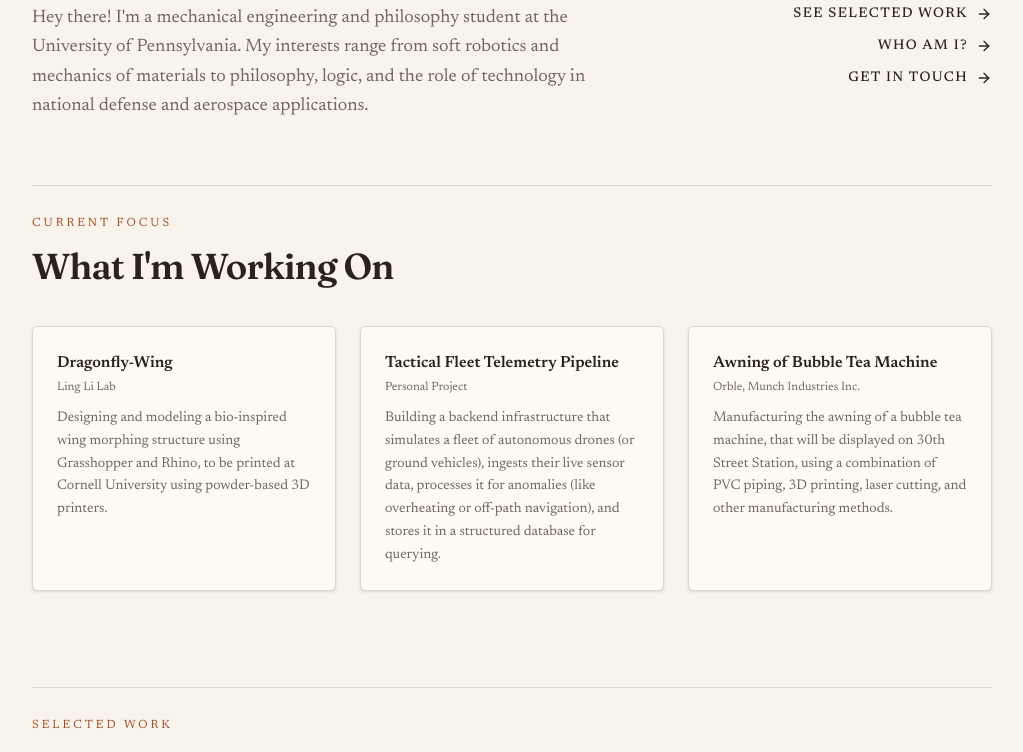
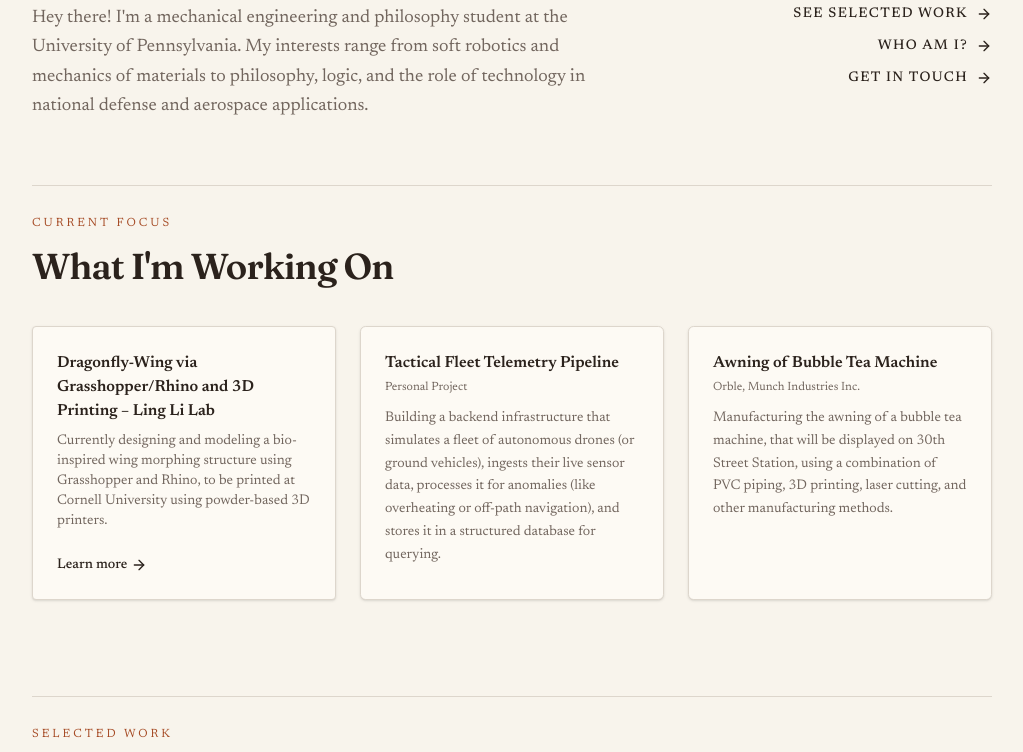
Before and after one commit to sunya-afrasiabi/sunya-afrasiabi-portfolio, a Next.js app: page / in a window 1280 px wide. Shown: the part 428-1180 px from the top of the page, without its empty margins (128-1151 px from the left). Built offline with nearby package versions, Linux system fonts and the light colour scheme.

Commit message:
add link to dragonfly wing project
Updated project description and added a 'Learn more' link for the Dragonfly-Wing project.

```diff
--- a/app/page.tsx
+++ b/app/page.tsx
@@ -82,18 +82,26 @@ export default function HomePage() {
 
         <div className="grid gap-6 md:grid-cols-3">
           {/* Box 1 */}
-          <div className="flex flex-col gap-3 rounded-xl border border-border bg-card p-6 shadow-sm transition-colors hover:bg-secondary/50">
+          <div className="flex h-full flex-col rounded-lg border border-border bg-card p-6 text-card-foreground shadow-sm">
             <div>
-              <h3 className="font-sans text-base font-semibold text-foreground">
-                Dragonfly-Wing
+              <h3 className="font-semibold text-foreground">
+                Dragonfly-Wing via Grasshopper/Rhino and 3D Printing – Ling Li Lab
               </h3>
-              <p className="mt-1 font-sans text-xs text-muted-foreground">
-                Ling Li Lab
+              <p className="mt-2 text-sm text-muted-foreground">
+                Currently designing and modeling a bio-inspired wing morphing
+                structure using Grasshopper and Rhino, to be printed at Cornell
+                University using powder-based 3D printers.
               </p>
             </div>
-            <p className="font-sans text-sm leading-relaxed text-muted-foreground">
-              Designing and modeling a bio-inspired wing morphing structure using Grasshopper and Rhino, to be printed at Cornell University using powder-based 3D printers.
-            </p>
+
+            {/* The New Learn More Link */}
+            <Link
+              href="/projects/dragonfly-wing"
+              className="group mt-6 inline-flex w-fit items-center text-sm font-medium text-foreground transition-colors hover:text-primary"
+            >
+              Learn more
+              <ArrowRight className="ml-1 h-4 w-4 transition-transform group-hover:translate-x-0.5" />
+            </Link>
           </div>
 
           {/* Box 2 */}
```
